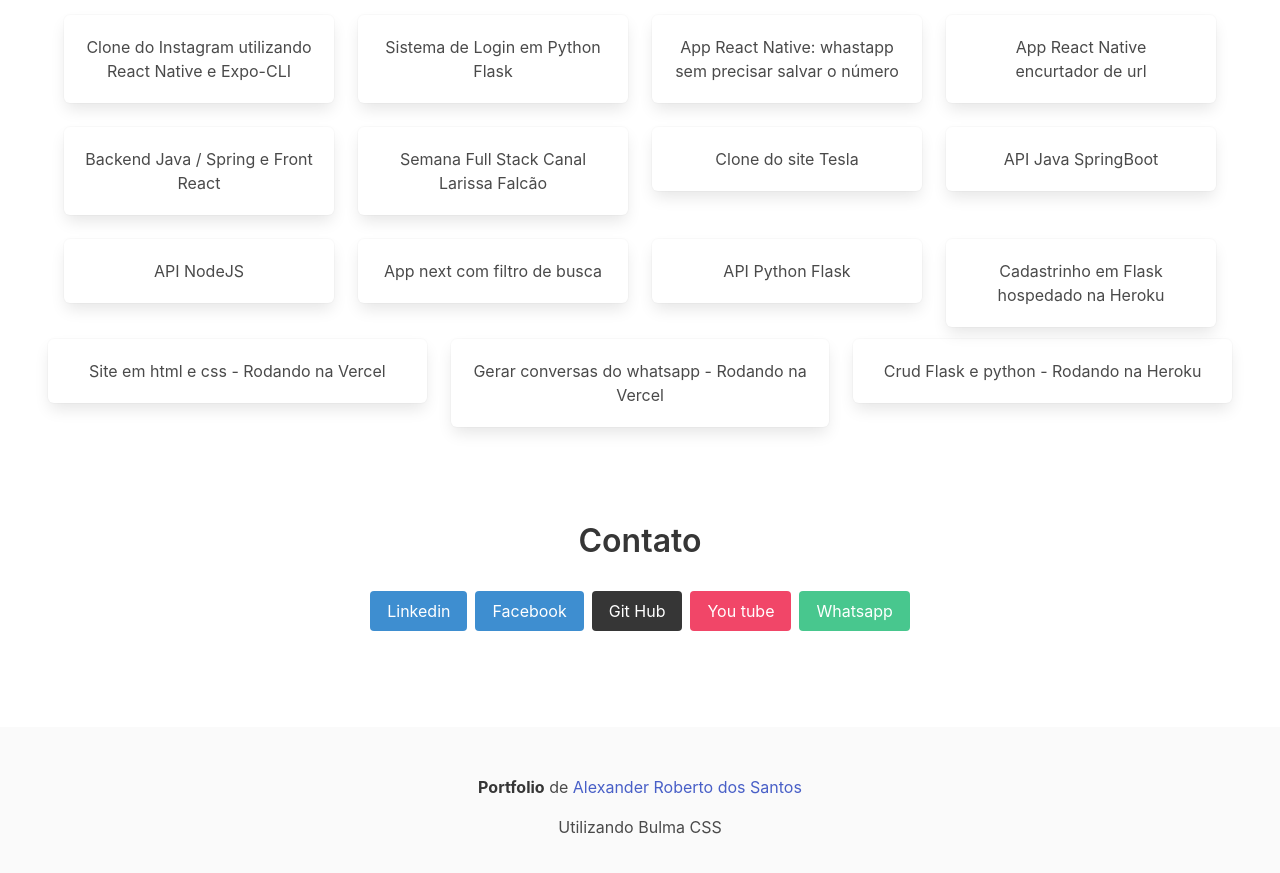
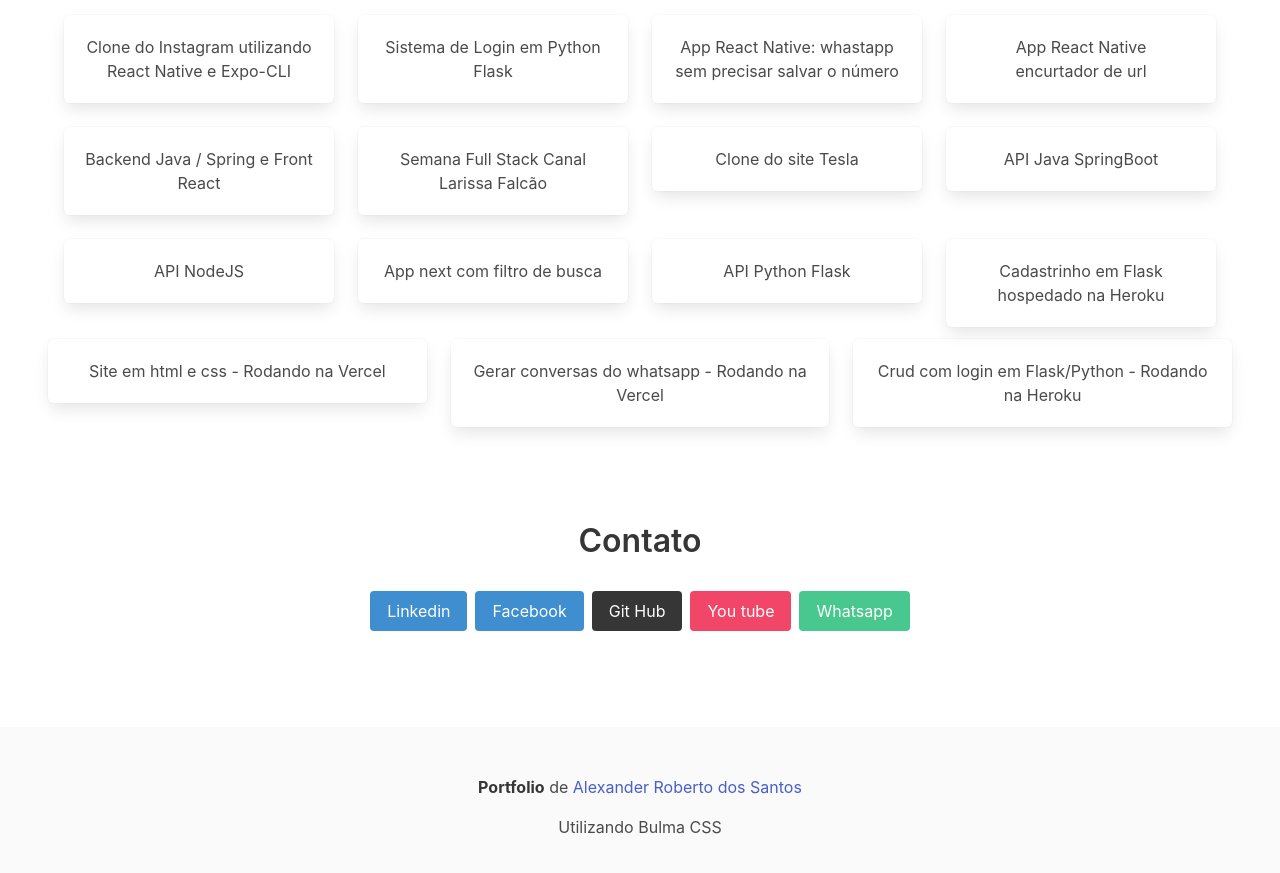
Before and after one commit to alexandersantosdev/portfolio, a plain HTML site: page index.html in a window 1280 px wide. Shown: the part 1596-2469 px from the top of the page. Drawn offline with nearby package versions, Linux system fonts and the light colour scheme.

Commit message:
Update index.html

```diff
--- a/index.html
+++ b/index.html
@@ -274,7 +274,7 @@
        <div class="column">
           <a target="_blank" href="https://crud-python-flask.herokuapp.com/">
             <div class="box content has-text-centered">
-              Crud Flask e python - Rodando na Heroku
+              Crud com login em Flask/Python - Rodando na Heroku
             </div>
           </a>
         </div>
```
